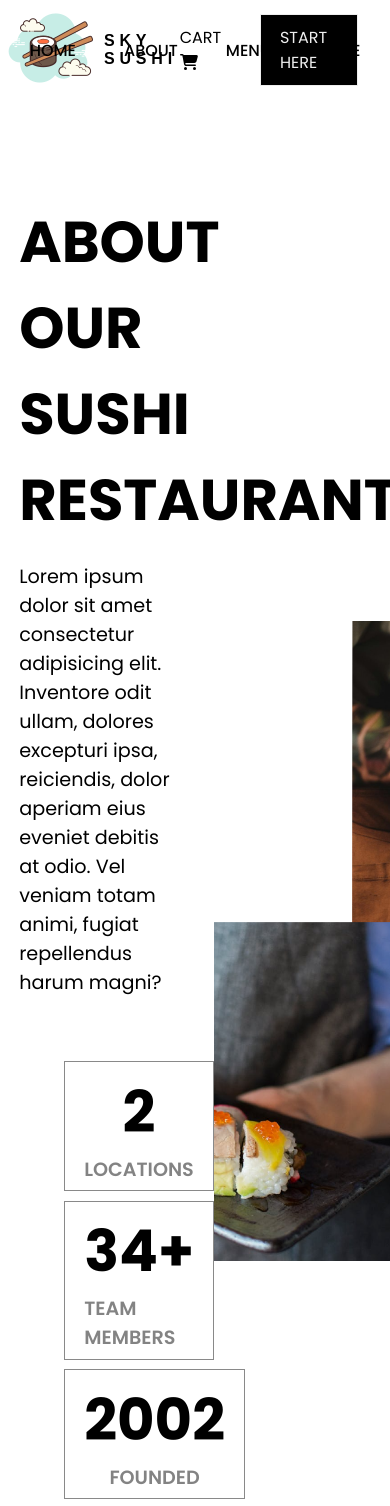
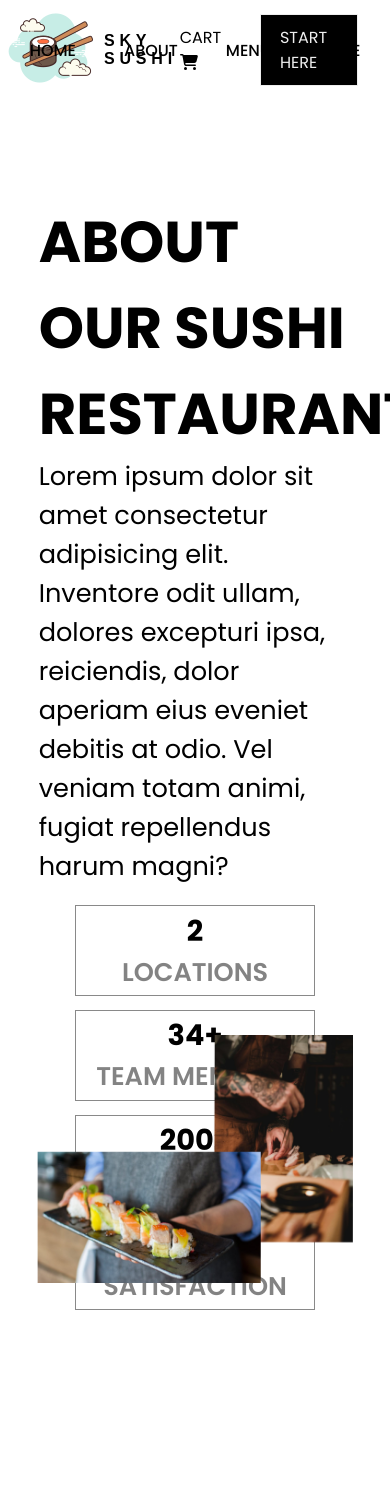
Before and after one commit to Shahabr99/SkySushi, a React (Vite) app: page /about in a window 390 px wide. Shown: the top 1506 px of the page. Built offline with nearby package versions, Linux system fonts and the light colour scheme; a web font is replaced by a local one.

Commit message:
responsive about-page not completed

```diff
--- a/src/components/About.css
+++ b/src/components/About.css
@@ -2,16 +2,17 @@
     display:flex;
     gap: 1.2rem;
     align-items: center;
-    max-width: 80rem;
+    max-width: 90%;
     margin: 5rem auto;
 }
 
 .info-section {
     display: flex;
     flex-direction: column;
+    justify-content: space-between;
     padding: 1.2rem;
     width: 50%;
-    gap: 1.2rem;
+    height: 40rem;
 }
 
 .info-section h1{
@@ -28,9 +29,8 @@
 .restaurant-info {
     display: flex;
     flex-wrap: wrap;
-    justify-content: space-between;
-    gap: 0.6rem;
-    padding: 2.8rem;
+    gap: 1.2rem;
+    padding: 1.8rem;
 }
 
 
@@ -55,5 +55,189 @@
     height: 40rem;
     background-image: url("../../public/images/hero.png");
     background-position: center;
-    background-size: cover;
+    background-size: 100%;
+    background-repeat: no-repeat;
 }
+
+
+@media screen and (max-width:1360px) {
+    .about-header {
+        max-width: 90%;
+    }
+
+    .info-section h1 {
+        text-transform: uppercase;
+        font-family: "Poppins", sans-serif;
+        font-size: 2.9rem;
+    }
+
+    .info-section p {
+        font-family: "Poppins", sans-serif;
+        font-size: 1.2rem;
+    }
+
+    .restaurant-info {
+        display: flex;
+        flex-wrap: wrap;
+        gap: 0.9rem;
+        padding: 1.2rem;
+    }
+
+    .restaurant-info div {
+        border: 1px solid #33333393;
+        padding: 0.6rem 1.2rem;
+        width: 14rem;
+        display: flex;
+        flex-direction: column;
+        align-items: center;
+    }
+
+    .restaurant-info div h1 {
+        font-size: 2.8rem;
+    }
+
+    .restaurant-info div p {
+        text-transform: uppercase;
+        font-weight: 600;
+        color: #0000007c;
+    }
+}
+
+
+@media screen and (max-width:1238px) {
+    .about-header {
+        max-width: 90%;
+    }
+
+    .info-section h1 {
+        text-transform: uppercase;
+        font-family: "Poppins", sans-serif;
+        font-size: 2.3rem;
+    }
+
+    .info-section p {
+        font-family: "Poppins", sans-serif;
+        font-size: 1rem;
+    }
+
+    .restaurant-info {
+        display: flex;
+        flex-wrap: wrap;
+        gap: 0.9rem;
+        padding: 1.2rem;
+    }
+
+    .restaurant-info div {
+        border: 1px solid #33333393;
+        padding: 0.4rem 1rem;
+        width: 12rem;
+        display: flex;
+        flex-direction: column;
+        align-items: center;
+    }
+
+    .restaurant-info div h1 {
+        font-size: 2.2rem;
+    }
+
+    .restaurant-info div p {
+        text-transform: uppercase;
+        font-weight: 600;
+        color: #0000007c;
+    }
+}
+
+@media screen and (max-width:1078px) {
+    .about-header {
+        max-width: 90%;
+    }
+
+    .info-section h1 {
+        text-transform: uppercase;
+        font-family: "Poppins", sans-serif;
+        font-size: 2.3rem;
+    }
+
+    .info-section p {
+        font-family: "Poppins", sans-serif;
+        font-size: 1rem;
+    }
+
+    .restaurant-info {
+        display: flex;
+        flex-wrap: wrap;
+        gap: 0.9rem;
+        padding: 1.2rem;
+    }
+
+    .restaurant-info div {
+        border: 1px solid #33333393;
+        padding: 0.4rem 1rem;
+        width: 10rem;
+        display: flex;
+        flex-direction: column;
+        align-items: center;
+    }
+
+    .restaurant-info div h1 {
+        font-size: 1.8rem;
+    }
+
+    .restaurant-info div p {
+        text-transform: uppercase;
+        font-weight: 600;
+        color: #0000007c;
+    }
+}
+
+
+@media screen and (max-width:1000px) {
+    .about-header {
+        max-width: 90%;
+        display: flex;
+        flex-direction: column;
+    }
+
+    .info-section {
+        width: 100%;
+    }
+
+    .info-section h1 {
+        text-transform: uppercase;
+        font-family: "Poppins", sans-serif;
+        font-size: 3.6rem;
+    }
+
+    .info-section p {
+        font-family: "Poppins", sans-serif;
+        font-size: 1.6rem;
+    }
+
+    .restaurant-info {
+        display: flex;
+        justify-content: space-evenly;
+        padding: 1.2rem;
+    }
+
+    .restaurant-info div {
+        border: 1px solid #33333393;
+        padding: 0.2rem 0.8rem;
+        width: 15rem;
+        display: flex;
+        align-items: center;
+    }
+
+    .restaurant-info div h1 {
+        font-size: 1.8rem;
+    }
+
+    .restaurant-info div p {
+        text-transform: uppercase;
+        font-weight: 600;
+        color: #0000007c;
+    }
+
+    .hero {
+        width: 90%;
+    }
+}
```
